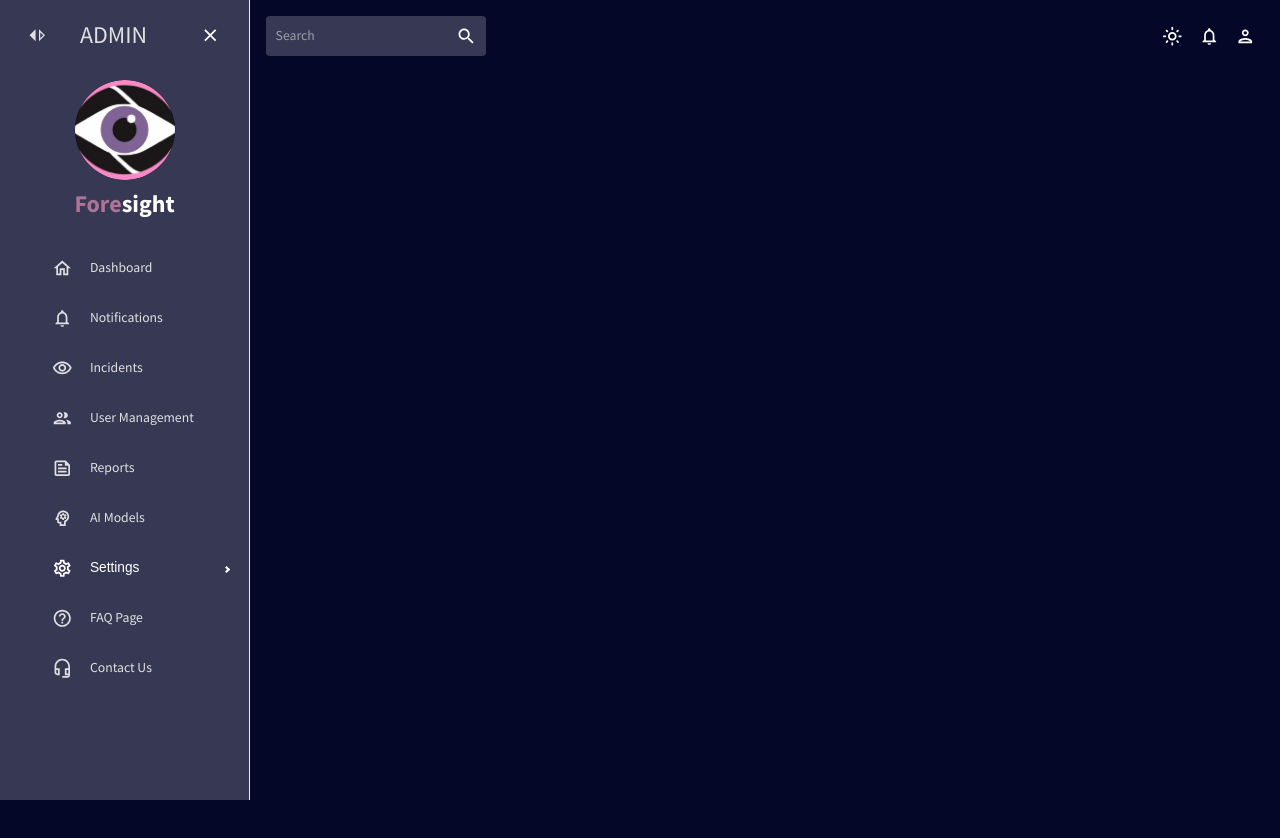
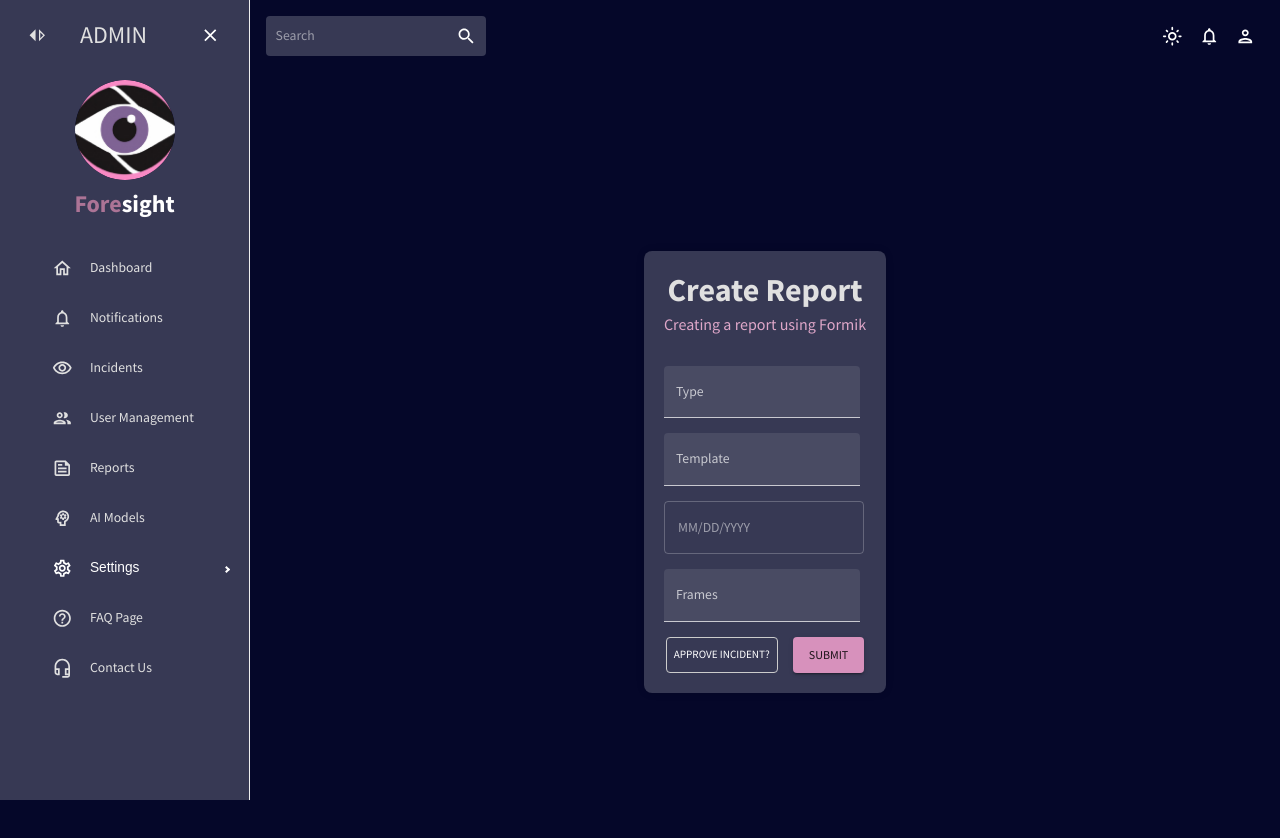
Before and after one commit to oceands/Project_Foresight, a React (Create React App) app in the folder client/: page /CreateReport in a window 1280 px wide. Shown: the top 838 px of the page. Before the commit the page ends 800 px from the top, so only its background shows below. Built offline with nearby package versions, Linux system fonts and the light colour scheme.

Commit message:
added date boilerplate in LocalizationProvider updated route in appjs update CreateReport

```diff
--- a/client/src/App.js
+++ b/client/src/App.js
@@ -11,7 +11,7 @@ import Incidents from "./pages/Incidents";
 import Usermgnt from "./pages/usermgnt";
 import Reports from "./pages/reports";
 import AI from "./pages/ai";
-import Settings from "./pages/settings";
+
 import Contact from "./pages/contactUs";
 import FAQ from "./pages/faq";
 import CamSetting from "./pages/settings/camsetting";
@@ -19,7 +19,7 @@ import DispatchSettings from "./pages/settings/dispatchsettings";
 import FloorplanSettings from "./pages/settings/floorplansettings";
 import VersionInfo from "./pages/settings/versioninfo";
 import Security from "./pages/settings/security";
-
+import CreateReport from "./pages/CreateReport"
 const App = () => {
   const [theme, colorMode] = useMode();
   return (
@@ -47,6 +47,7 @@ const App = () => {
                 {/*Newly added routes */}
                 <Route path="/faq" element={<FAQ />} />
                 <Route path="/contact" element={<Contact />} />
+                <Route path="/CreateReport" element={<CreateReport/>} />
 
               </Routes>
             </main>
--- /dev/null
+++ b/client/src/components/LocalizationProvider.jsx
@@ -0,0 +1,10 @@
+import { LocalizationProvider } from '@mui/x-date-pickers';
+import { AdapterDayjs } from '@mui/x-date-pickers/AdapterDayjs'
+
+const LocalizationProvider = ({children})=>{
+  return (
+    <LocalizationProvider dateAdapter={AdapterDayjs}>
+      {children}
+    </LocalizationProvider>
+  );
+}
--- a/client/src/pages/createReport/index.jsx
+++ b/client/src/pages/createReport/index.jsx
@@ -4,14 +4,15 @@ import { Formik } from 'formik';
 import * as yup from 'yup';
 import { useMediaQuery } from '@mui/material';
 import Header from '../../components/Header';
+import { tokens } from "../../theme";
+import { AdapterDayjs } from '@mui/x-date-pickers/AdapterDayjs';
+import { LocalizationProvider } from '@mui/x-date-pickers/LocalizationProvider';
+import { DatePicker } from '@mui/x-date-pickers/DatePicker';
 
-import { tokens } from "../../theme";
-const Contact = () => {
-
+const CreateReport = () => {
   const theme = useTheme();
   const colors = tokens(theme.palette.mode);
   const isNonMobile = useMediaQuery('(min-width:600px)');
-
 
   const handleFormSubmit = (values) => {
     console.log(values);
@@ -39,24 +40,27 @@ const colors = tokens(theme.palette.mode);
 
   return (
     <Box
-    flex="1" p={2}
-
-    backgroundColor={colors.primary[400]}>
+      flex="1"
+      p={2}
+      display="flex"
+      flexDirection="column"
+      alignItems="center"
+      justifyContent="center"
+      minHeight="100vh"
+    >
+      <Box
+        bgcolor={colors.primary[400]}
+        maxWidth="1600px" // Increase the maxWidth for a larger background box
+        borderRadius="8px"
+        boxShadow="0 0 8px rgba(0, 0, 0, 0.1)"
+        padding="20px" // Add padding for spacing
+      >
         <Header title="Create Report" subtitle="Creating a report using Formik" />
         <Formik onSubmit={handleFormSubmit} initialValues={initialValues} validationSchema={checkoutSchema}>
           {({ values, errors, touched, handleBlur, handleChange, handleSubmit }) => (
             <form onSubmit={handleSubmit}>
-            <Box
-              display="grid"
-              gap="30px"
-              gridTemplateColumns="repeat(4, minmax(0, 1fr))"
-              sx={{
-                '& > div': { gridColumn: isNonMobile ? undefined : 'span 4' },
-              }}
-            >
-
+              <Box sx={{ marginBottom: '15px' }}>
                 <TextField
-                    fullWidth
                   variant="filled"
                   type="text"
                   label="Type"
@@ -66,36 +70,28 @@ const colors = tokens(theme.palette.mode);
                   name="type"
                   error={!!touched.type && !!errors.type}
                   helperText={touched.type && errors.type}
-                    sx={{ gridColumn: "span 2" }}
                 />
+              </Box>
+              <Box sx={{ marginBottom: '15px' }}>
                 <TextField
-                    fullWidth
                   variant="filled"
                   type="text"
-                    label="template"
+                  label="Template"
                   onBlur={handleBlur}
                   onChange={handleChange}
                   value={values.template}
                   name="template"
                   error={!!touched.template && !!errors.template}
                   helperText={touched.template && errors.template}
-                    sx={{ gridColumn: "span 2" }}
                 />
+              </Box>
+              <Box sx={{ marginBottom: '15px' }}>
+                <LocalizationProvider dateAdapter={AdapterDayjs}>
+                  <DatePicker />
+                </LocalizationProvider>
+              </Box>
+              <Box sx={{ marginBottom: '15px' }}>
                 <TextField
-                    fullWidth
-                    variant="filled"
-                    type="text"
-                    label="dateTime"
-                    onBlur={handleBlur}
-                    onChange={handleChange}
-                    value={values.dateTime}
-                    name="dateTime"
-                    error={!!touched.dateTime && !!errors.dateTime}
-                    helperText={touched.dateTime && errors.dateTime}
-                    sx={{ gridColumn: "span 4" }}
-                  />
-                  <TextField
-                    fullWidth
                   variant="filled"
                   type="text"
                   label="Frames"
@@ -105,14 +101,19 @@ const colors = tokens(theme.palette.mode);
                   name="Frames"
                   error={!!touched.Frames && !!errors.Frames}
                   helperText={touched.Frames && errors.Frames}
-                    sx={{ gridColumn: "span 4" }}
                 />
+              </Box>
+              <Box
+                display="flex"
+                justifyContent="center"
+                gap="15px"
+                marginTop="15px"
+              >
                 <ToggleButtonGroup
                   value={isApproved}
                   exclusive
                   onChange={handleApprovalToggle}
                   aria-label="approve incident"
-                sx={{ gridColumn: 'span 1', marginTop: '10px' }}
                 >
                   <ToggleButton
                     value={true}
@@ -128,18 +129,16 @@ const colors = tokens(theme.palette.mode);
                     Approve Incident?
                   </ToggleButton>
                 </ToggleButtonGroup>
-              <Box sx={{ gridColumn: 'span 4', display: 'flex', justifyContent: 'flex-end' }}>
                 <Button type="submit" color="secondary" variant="contained" style={{ height: '36px' }}>
                   Submit
                 </Button>
               </Box>
-            </Box>
-
             </form>
           )}
         </Formik>
       </Box>
+    </Box>
   );
 };
 
-export default Contact;
+export default CreateReport;
```
Also changed, not shown: client/package.json (+5 -3 lines), 1 other file (tests, documents, lock files or other folders). Lines whose indentation alone changed are shown as unchanged.
